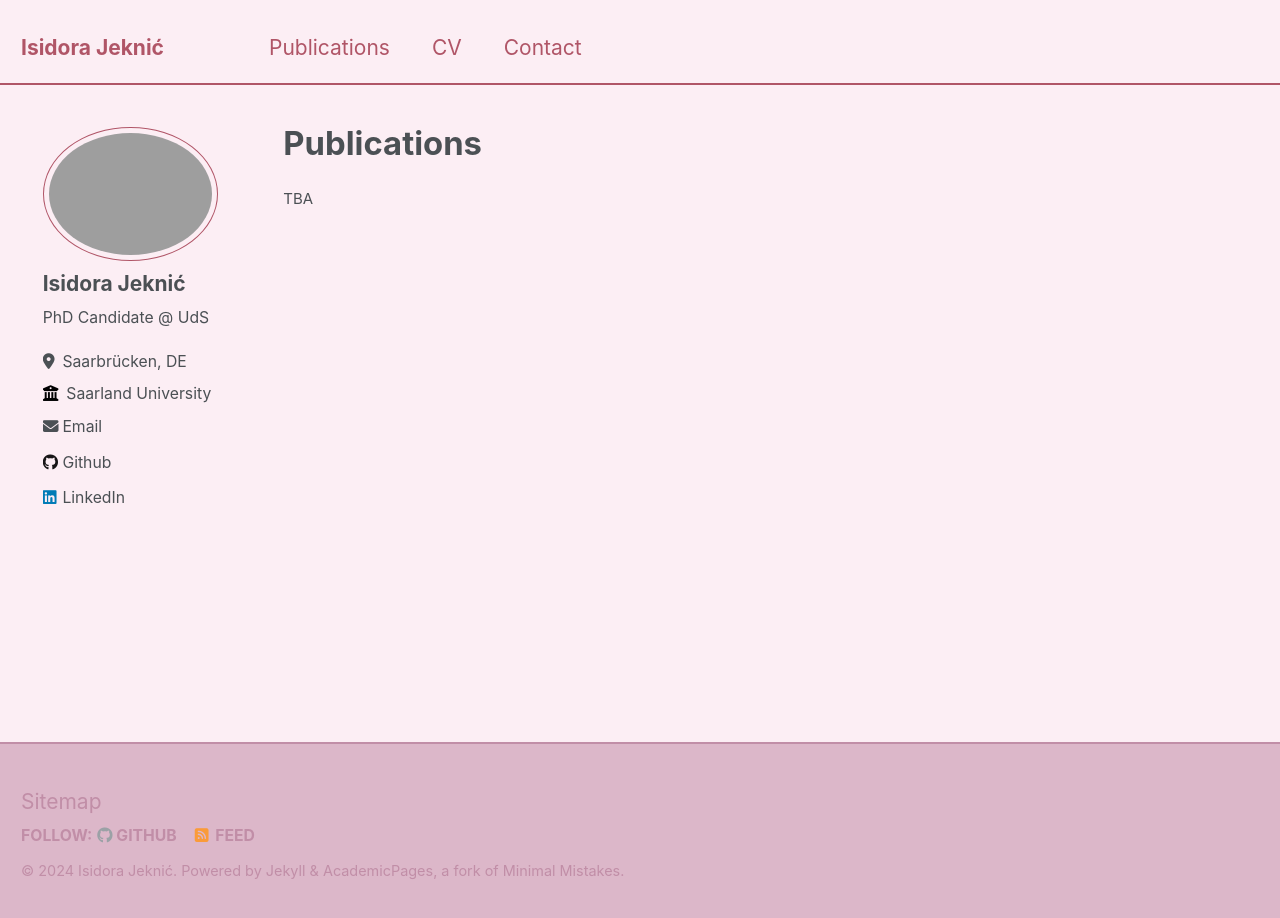
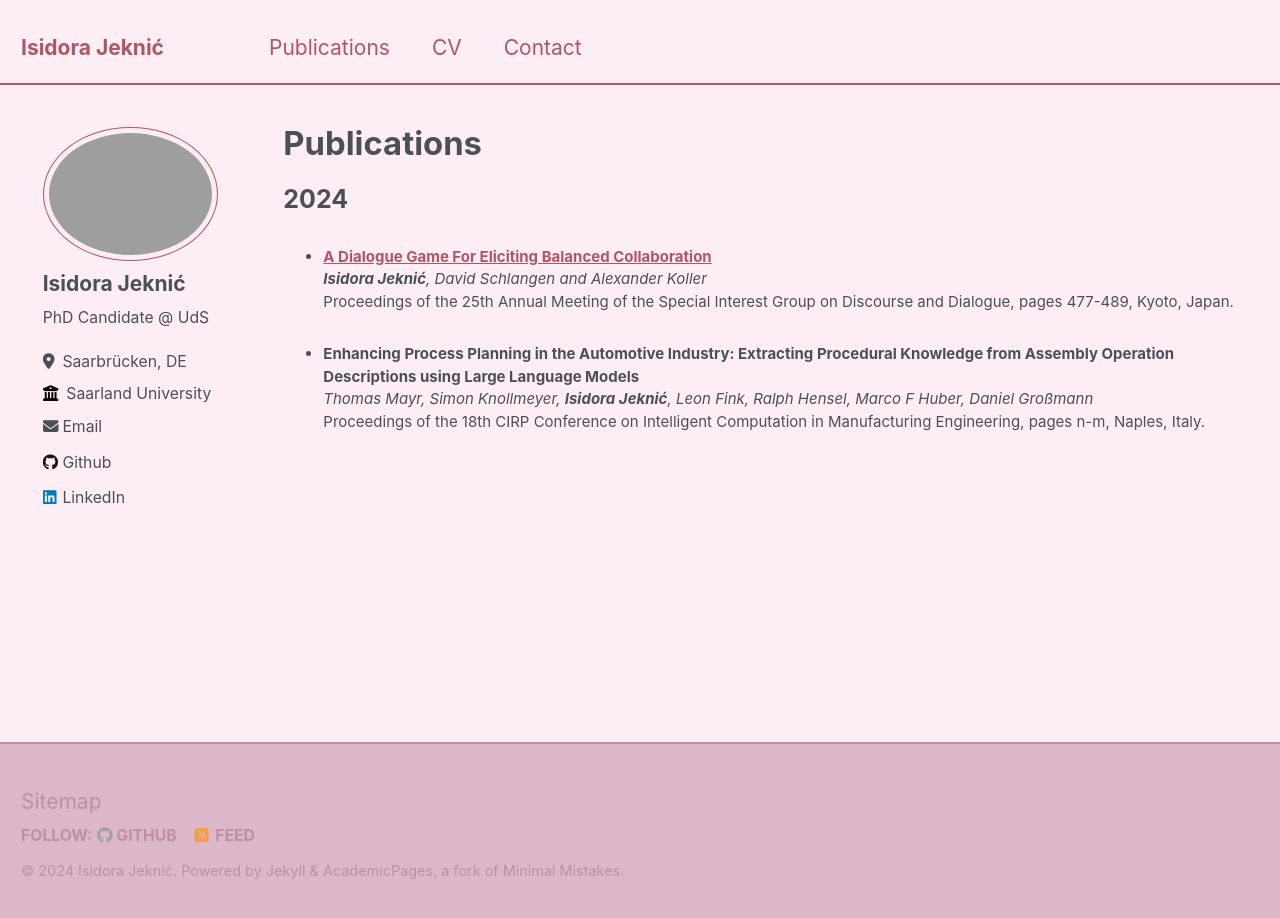
Before and after one commit to jeknic/jeknic.github.io, a Jekyll site: the page built from _pages/publications.md, in a window 1280 px wide and 924 px high. Shown: the top 918 px of the window. Built offline with Jekyll 4.4.1, drawn with Linux system fonts in a browser that asks for light colours.

Commit message:
minor changes, added publications

```diff
--- a/_pages/publications.md
+++ b/_pages/publications.md
@@ -4,7 +4,35 @@ title: "Publications"
 permalink: /publications/
 author_profile: true
 ---
-<span style="font-size: 15px"> TBA </span>
+
+<span style="font-size: 25px"> <strong> 2024 </strong></span>
+<!-- ## 2024 -->
+
+<ul  style="font-size: 15px">
+    <li>
+        <a href="https://coli-saar.github.io/balancedcollab"><strong>A Dialogue Game For Eliciting Balanced Collaboration</strong></a><br>
+        <em><strong>Isidora Jeknić</strong>, David Schlangen and Alexander Koller</em><br>
+        Proceedings of the 25th Annual Meeting of the Special Interest Group on Discourse and Dialogue, pages 477-489, Kyoto, Japan.
+    </li>
+    <br>
+    <li>
+        <strong>Enhancing Process Planning in the Automotive Industry: Extracting Procedural Knowledge from Assembly Operation Descriptions using Large Language Models</strong><br>
+        <em>Thomas Mayr, Simon Knollmeyer, <strong>Isidora Jeknić</strong>, Leon Fink, Ralph Hensel, Marco F Huber, Daniel Großmann</em><br>
+        Proceedings of the 18th CIRP Conference on Intelligent Computation in Manufacturing Engineering, pages n-m, Naples, Italy.
+    </li>
+</ul>
+
+
+
+<!-- - [**A Dialogue Game For Eliciting Balanced Collaboration**](https://coli-saar.github.io/balancedcollab)<br>
+***Isidora Jeknić**, David Schlangen and Alexander Koller*<br>
+Proceedings of the 25th Annual Meeting of the Special Interest Group on Discourse and Dialogue, pages 477-489, Kyoto, Japan.  <br>
+
+
+- **Enhancing Process Planning in the Automotive Industry: Extracting Procedural Knowledge from Assembly Operation Descriptions using Large Language Models** <br>
+*Thomas Mayr, Simon Knollmeyer, **Isidora Jeknić**, Leon Fink, Ralph Hensel, Marco F Huber, Daniel Großmann*<br>
+Proceedings of the 18th CIRP Conference on Intelligent Computation in Manufacturing Engineering, pages n-m, Naples, Italy.  <br> -->
+
 
 {% if site.author.googlescholar %}
   <div class="wordwrap">You can also find my articles on <a href="{{site.author.googlescholar}}">my Google Scholar profile</a>.</div>
```
Also changed, not shown: _pages/about.md (+8 -8 lines), _pages/contact.md (+2 -2 lines), _pages/cv.md (+10 -6 lines).
